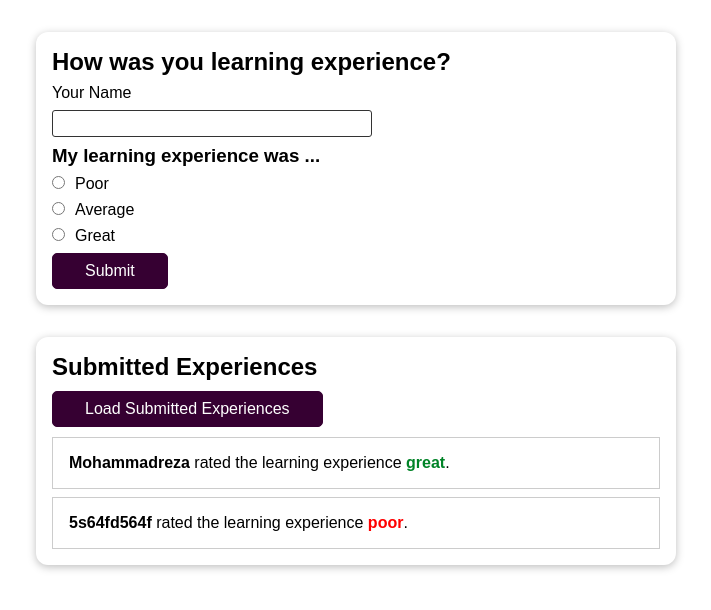
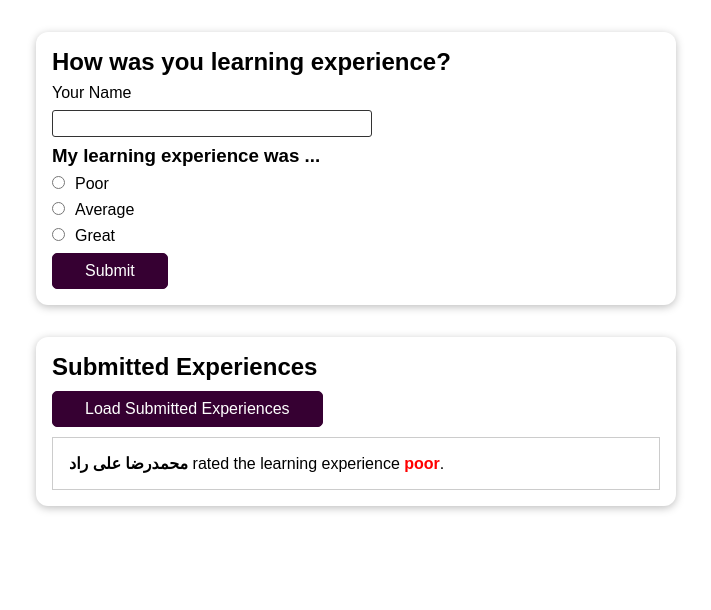
Before and after one commit to MRAlirad/Vue-Projects, a Vue app: page / in a window 1280 px wide. Shown: the top 610 px of the page, without its empty margins (284-995 px from the left). Built offline with nearby package versions, Linux system fonts and the light colour scheme; data requests are answered from the project's data file.

Commit message:
sarvay results - no data

```diff
--- a/db.json
+++ b/db.json
@@ -1,14 +1,9 @@
 {
-	"survay": [
-		{
-			"name": "Mohammadreza",
-			"rating": "great",
-			"id": 1
-		},
-		{
-			"name": "5s64fd564f",
-			"rating": "poor",
-			"id": 5465
-		}
-	]
+  "survay": [
+    {
+      "name": "محمدرضا علی راد",
+      "rating": "poor",
+      "id": 1
+    }
+  ]
 }
--- a/src/projects/survay-results/UserExperiences.vue
+++ b/src/projects/survay-results/UserExperiences.vue
@@ -6,9 +6,10 @@
 			@on-click="loadExperiences"
 		/>
 		<p v-show="isLoading">Loading...</p>
+		<p v-show="!isLoading && results.length === 0"> No stored experience found! start adding some survay result</p>
 		<div
 			class="survay-result-conainer"
-			v-show="!isLoading"
+			v-show="!isLoading && results.length > 0"
 		>
 			<SurvayItem
 				v-for="{ id, name, rating } in results"
```
